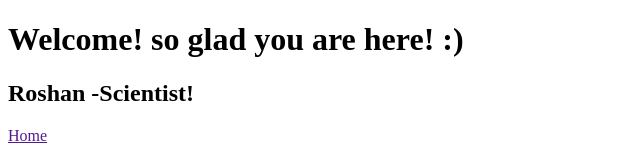
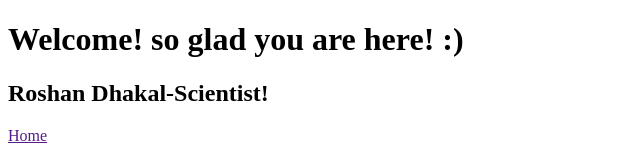
Before and after one commit to roshandhakal30/roshandhakal.rocks, a plain HTML site: page index.html in a window 1280 px wide. Shown: the top 161 px of the page, without its empty margins (0-640 px from the left). Drawn offline with Linux system fonts and the light colour scheme.

Commit message:
Update index.html

```diff
--- a/index.html
+++ b/index.html
@@ -8,7 +8,7 @@
 </head>
 <body>
     <h1>Welcome! so glad you are here! :)</h1>
-    <h2>Roshan -Scientist!</h2>
+    <h2>Roshan Dhakal-Scientist!</h2>
     <p><a href="" target="-blank">Home</a></p>
     <p><a href="" target="-blank">About me</a></p>
     <p><a href="" target="-blank">Contact</a></p>
```
